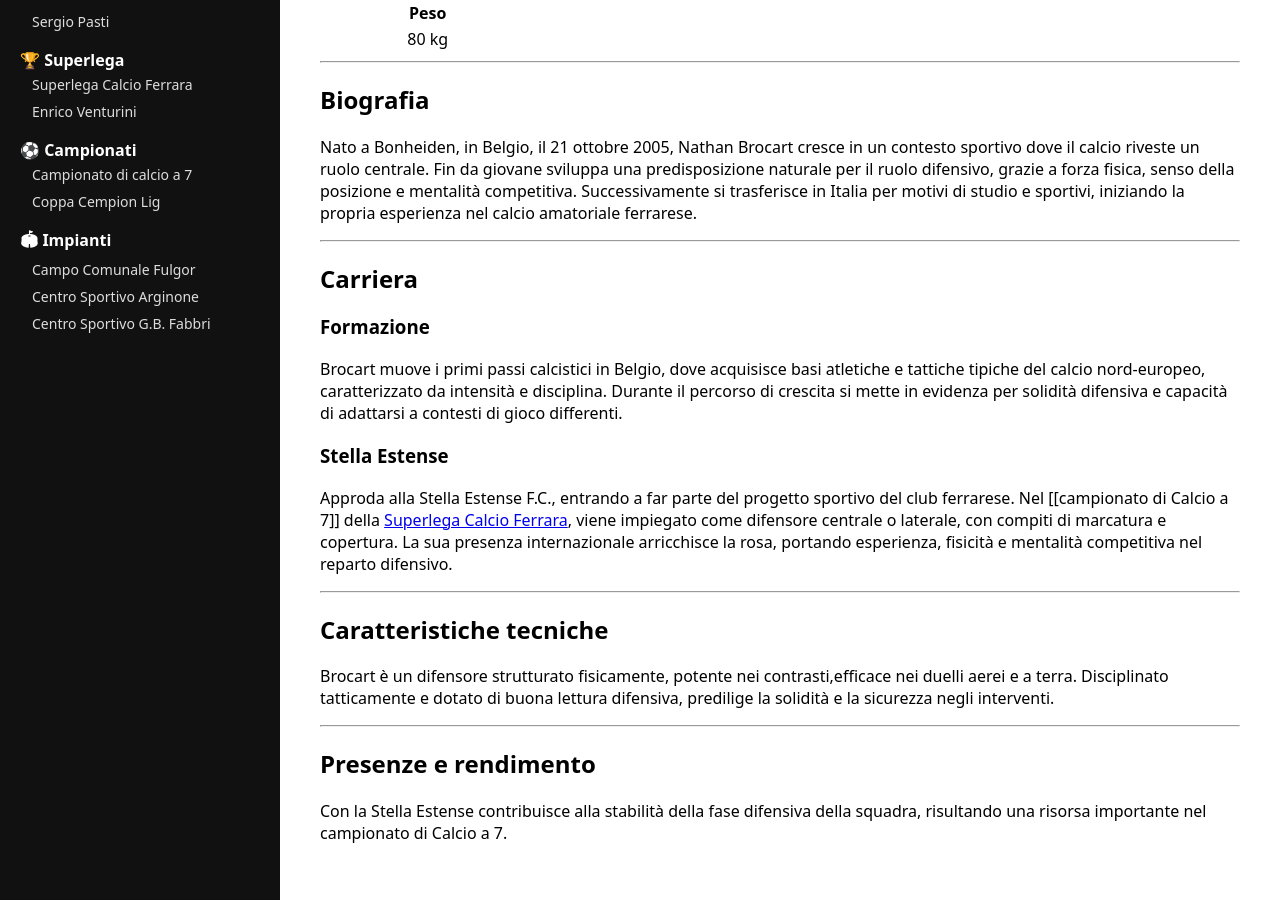
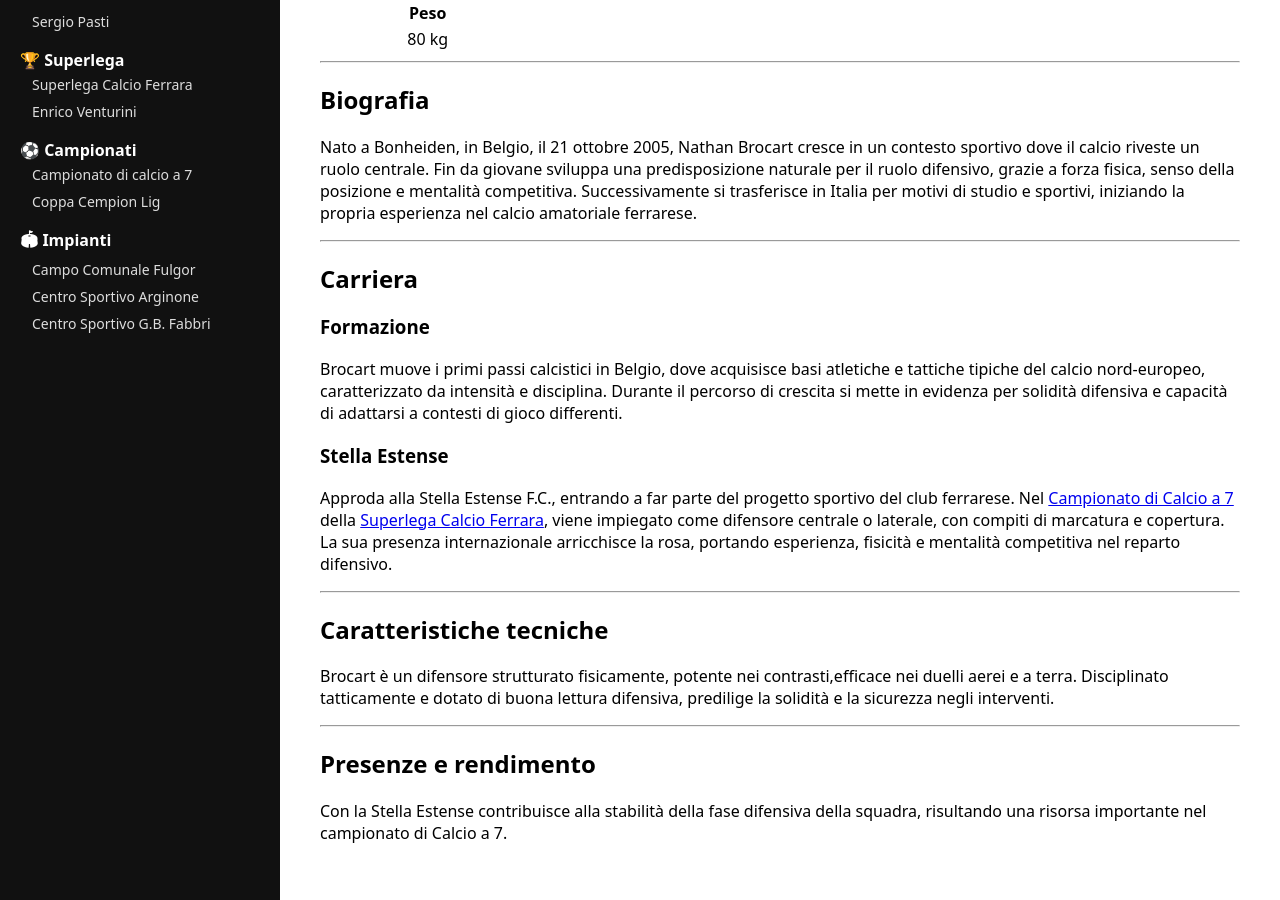
Before and after one commit to tommy-unife/Stella-Estense-Wiki, a Jekyll site: the page built from Nathan-Brocart.md, in a window 1280 px wide and 900 px high, scrolled down 677 px. Built offline with Jekyll 4.4.1, drawn with Linux system fonts in a browser that asks for light colours; our own code applies the rules of GitHub Pages for plain Markdown files; part of the change alters nothing that is shown.

```diff
--- a/Nathan-Brocart.md
+++ b/Nathan-Brocart.md
@@ -39,7 +39,7 @@ Brocart muove i primi passi calcistici in Belgio, dove acquisisce basi atletiche
 
 ### Stella Estense
 Approda alla Stella Estense F.C., entrando a far parte del progetto sportivo del club ferrarese.
-Nel [[campionato di Calcio a 7]] della [Superlega Calcio Ferrara](Superlega-Calcio-Ferrara.md), viene impiegato come difensore centrale o laterale, con compiti di marcatura e copertura. La sua presenza internazionale arricchisce la rosa, portando esperienza, fisicità e mentalità competitiva nel reparto difensivo.
+Nel [Campionato di Calcio a 7](Campionato-Calcio-a-7.md) della [Superlega Calcio Ferrara](Superlega-Calcio-Ferrara.md), viene impiegato come difensore centrale o laterale, con compiti di marcatura e copertura. La sua presenza internazionale arricchisce la rosa, portando esperienza, fisicità e mentalità competitiva nel reparto difensivo.
 
 ---
 
```
